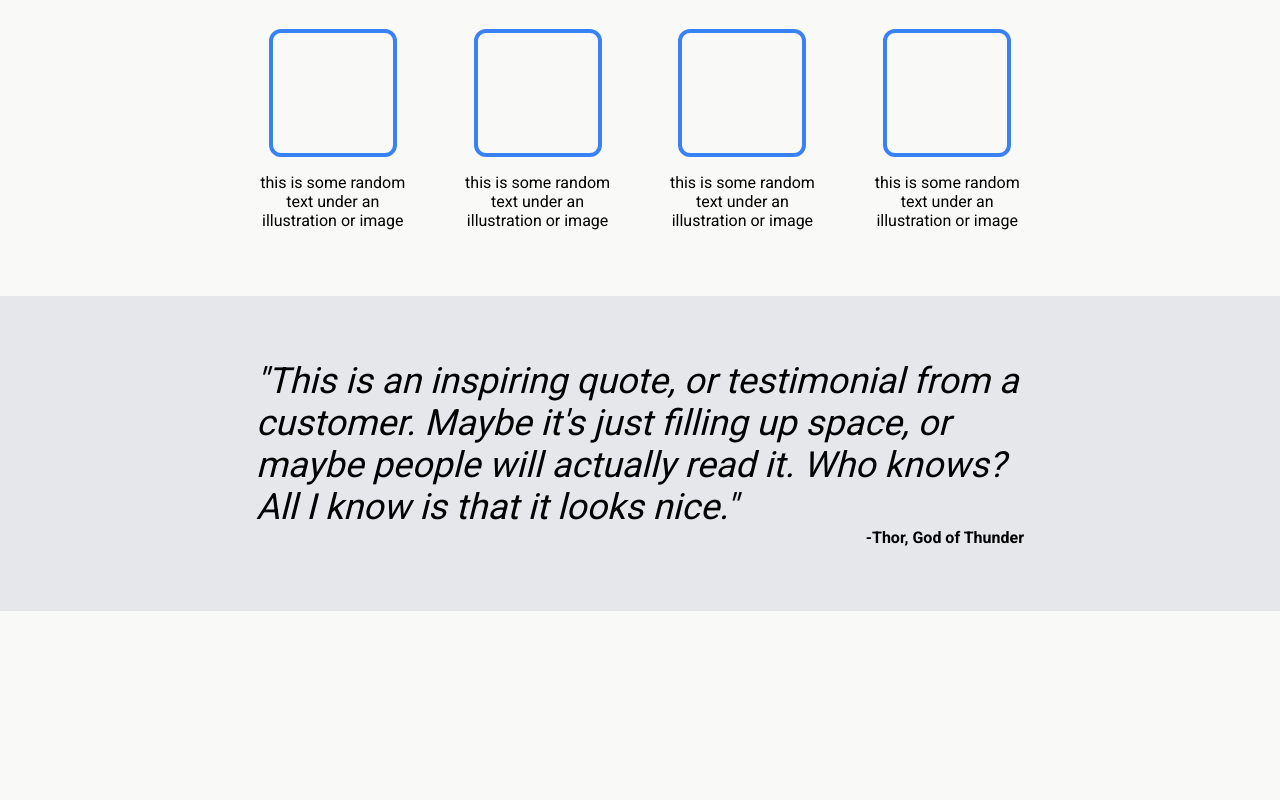
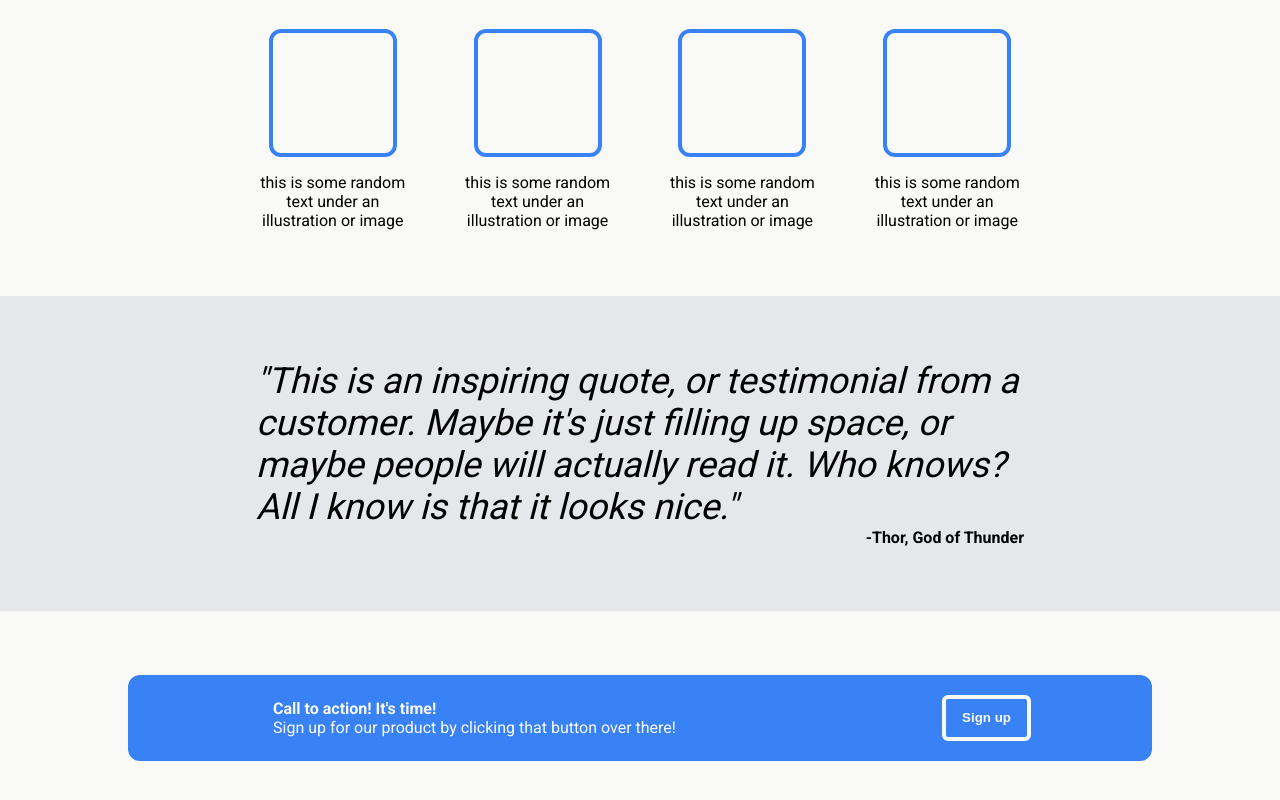
Before and after one commit to CreeKrull/landing_page, a plain HTML site: page index.html in a window 1280 px wide. Shown: the part 508-1308 px from the top of the page. Before the commit the page ends 1119 px from the top, so only its background shows below. Drawn offline with Linux system fonts and the light colour scheme.

Commit message:
Create third section under header, aka action

```diff
--- a/index.html
+++ b/index.html
@@ -23,9 +23,6 @@
           <button>Sign up</button>
         </div>
         <a class="placeholder">this is a placeholder for an image</a>
-        <!--<div class="placeholder">
-          <a>this is a placeholder for an image</a>
-        </div>-->
       </div>
     </div>
     <div class="random">
@@ -54,6 +51,13 @@
       <div class="thor"><strong>-Thor, God of Thunder</strong></div>
     </div>
     <div class="action">
+      <div class="blue_field">
+        <div class="to_do">
+          <p class="time">Call to action! It's time!</p>
+          <p class="below_text">Sign up for our product by clicking that button over there!</p>
+        </div>
+        <button class="sign">Sign up</button>
+      </div>
     </div>
     <div class="footer">
     </div>
--- a/styles.css
+++ b/styles.css
@@ -7,6 +7,7 @@ body {
   display: flex;
   flex-direction: column;
   background-color: #f9faf8;
+  flex: 1;
 }
 
 .header, .footer {
@@ -57,7 +58,7 @@ button {
   flex-direction: column;
 }
 
-.topheader, .subheader {
+.topheader, .subheader, .blue_field {
   display: flex;
   margin-right: 10%;
   margin-left: 10%;
@@ -159,3 +160,39 @@ button.image {
   justify-content: flex-end;
   margin-bottom: 5%;
 }
+
+.action {
+  background-color: #f9faf8;
+}
+
+.blue_field {
+  background-color: #3882f6;
+  margin-top: 5%;
+  border-radius: 12px;
+  justify-content: space-around;
+}
+
+.to_do {
+  display: flex;
+  flex-direction: column;
+  padding: 24px;
+}
+
+.time, .below_text {
+  color: #f9faf8;
+  margin-top: 0px;
+  margin-bottom: 0px;
+}
+
+.time {
+  font-weight: 700;
+}
+
+.sign {
+  border: 4px solid #f9faf8;
+  font-weight: 700;
+  border-radius: 6px;
+  padding: 6px 16px;
+  margin-top: 20px;
+  margin-bottom: 20px;
+}
```
